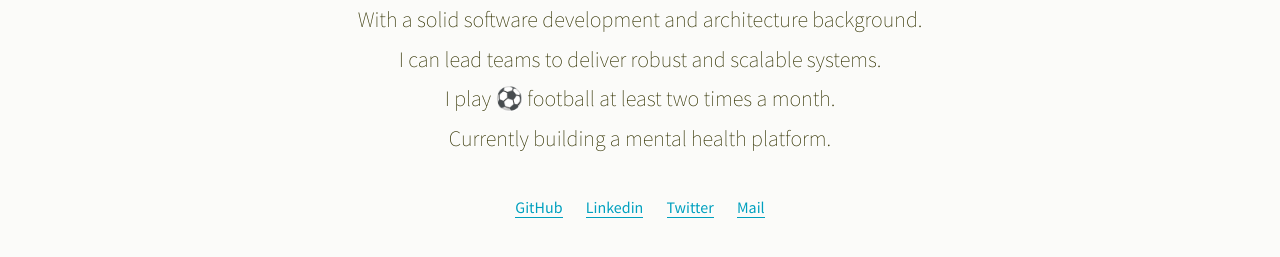
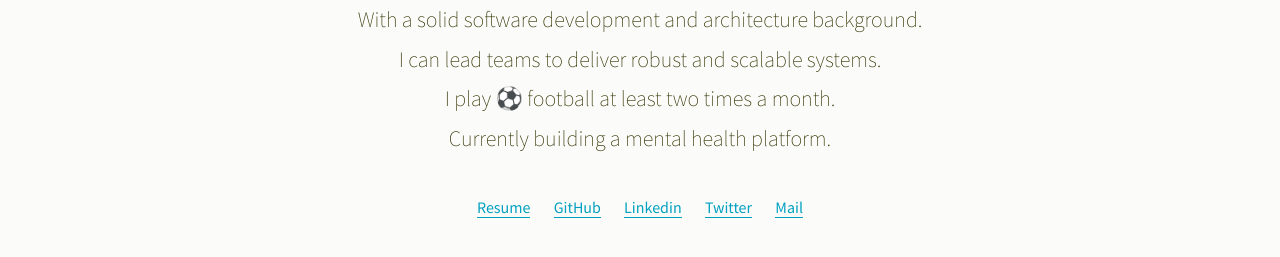
Before and after one commit to sirunique/sirunique.github.io, a plain HTML site: page index.html in a window 1280 px wide. Shown: the part 545-802 px from the top of the page. Drawn offline with Linux system fonts and the light colour scheme.

Commit message:
Update index.html

```diff
--- a/index.html
+++ b/index.html
@@ -37,6 +37,7 @@
         </p>
 
         <ul class="elsewhere">
+          <li class="elsewhere__item"><a target="_blank" href="https://cvdesignr.com/p/6588ac70140b6?hl=en_GB">Resume</a></li>
           <li class="elsewhere__item"><a target="_blank" href="https://github.com/sirunique">GitHub</a></li>
           <li class="elsewhere__item"><a target="_blank" href="https://www.linkedin.com/in/muritadohsodeeq/">Linkedin</a></li>
           <li class="elsewhere__item"><a target="_blank" href="https://www.twitter.com/MuritadohS/">Twitter</a></li>
```
